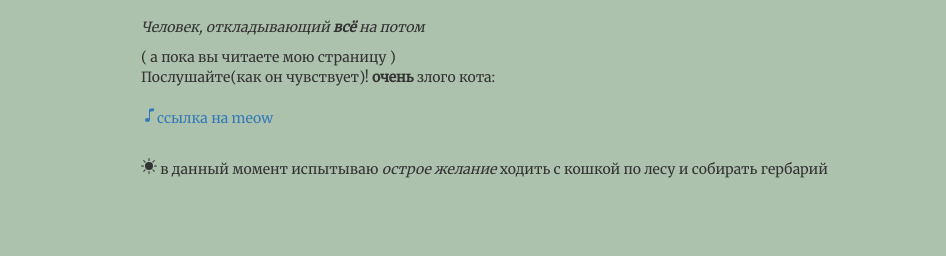
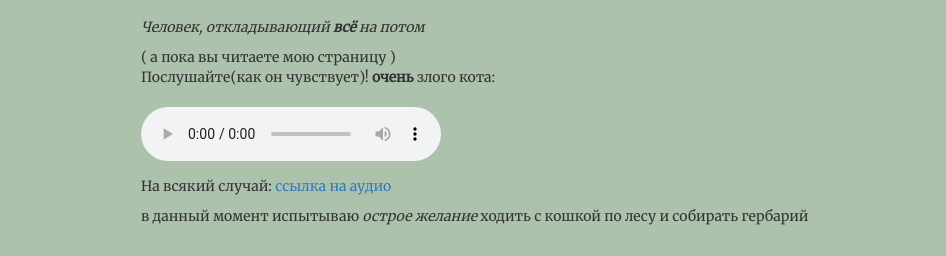
Before and after one commit to poplavushka/lingdata, a plain HTML site: page mywebpage/index.html in a window 1280 px wide. Shown: the part 144-400 px from the top of the page, 334-1280 px from the left. Drawn offline with nearby package versions, Linux system fonts and the light colour scheme.

Commit message:
Update index.html

```diff
--- a/mywebpage/index.html
+++ b/mywebpage/index.html
@@ -60,12 +60,13 @@
 				<figure>
   <figcaption> &#40; а пока вы читаете мою страницу &#41; <br>
   Послушайте(как он чувствует)! <b>очень</b> злого кота:  <p> <br>
-    <a href="https://disk.yandex.ru/d/-kku9ZgqiIBnFg" target="_blank"><svg xmlns="http://www.w3.org/2000/svg" width="16" height="16" fill="currentColor" class="bi bi-music-note" viewBox="0 0 16 16">
-  <path d="M9 13c0 1.105-1.12 2-2.5 2S4 14.105 4 13s1.12-2 2.5-2 2.5.895 2.5 2z"/>
-  <path fill-rule="evenodd" d="M9 3v10H8V3h1z"/>
-  <path d="M8 2.82a1 1 0 0 1 .804-.98l3-.6A1 1 0 0 1 13 2.22V4L8 5V2.82z"/>
-</svg>ссылка на meow </a> </p> <br> <p><svg xmlns="http://www.w3.org/2000/svg" width="16" height="16" fill="currentColor" class="bi bi-brightness-high-fill" viewBox="0 0 16 16">
-  <path d="M12 8a4 4 0 1 1-8 0 4 4 0 0 1 8 0zM8 0a.5.5 0 0 1 .5.5v2a.5.5 0 0 1-1 0v-2A.5.5 0 0 1 8 0zm0 13a.5.5 0 0 1 .5.5v2a.5.5 0 0 1-1 0v-2A.5.5 0 0 1 8 13zm8-5a.5.5 0 0 1-.5.5h-2a.5.5 0 0 1 0-1h2a.5.5 0 0 1 .5.5zM3 8a.5.5 0 0 1-.5.5h-2a.5.5 0 0 1 0-1h2A.5.5 0 0 1 3 8zm10.657-5.657a.5.5 0 0 1 0 .707l-1.414 1.415a.5.5 0 1 1-.707-.708l1.414-1.414a.5.5 0 0 1 .707 0zm-9.193 9.193a.5.5 0 0 1 0 .707L3.05 13.657a.5.5 0 0 1-.707-.707l1.414-1.414a.5.5 0 0 1 .707 0zm9.193 2.121a.5.5 0 0 1-.707 0l-1.414-1.414a.5.5 0 0 1 .707-.707l1.414 1.414a.5.5 0 0 1 0 .707zM4.464 4.465a.5.5 0 0 1-.707 0L2.343 3.05a.5.5 0 1 1 .707-.707l1.414 1.414a.5.5 0 0 1 0 .708z"/>
+ <audio controls>
+  <source src="3e3fc081726eb67.mp3" type="audio/mpeg" />
+  <p>
+   На всякий случай:
+    <a href="https://disk.yandex.ru/d/-kku9ZgqiIBnFg">ссылка на аудио</a>
+  </p>
+</audio>
 </svg> в данный момент испытываю <i>острое желание</i> ходить с кошкой по лесу и собирать гербарий </p></figcaption>
   <br>
 
```
